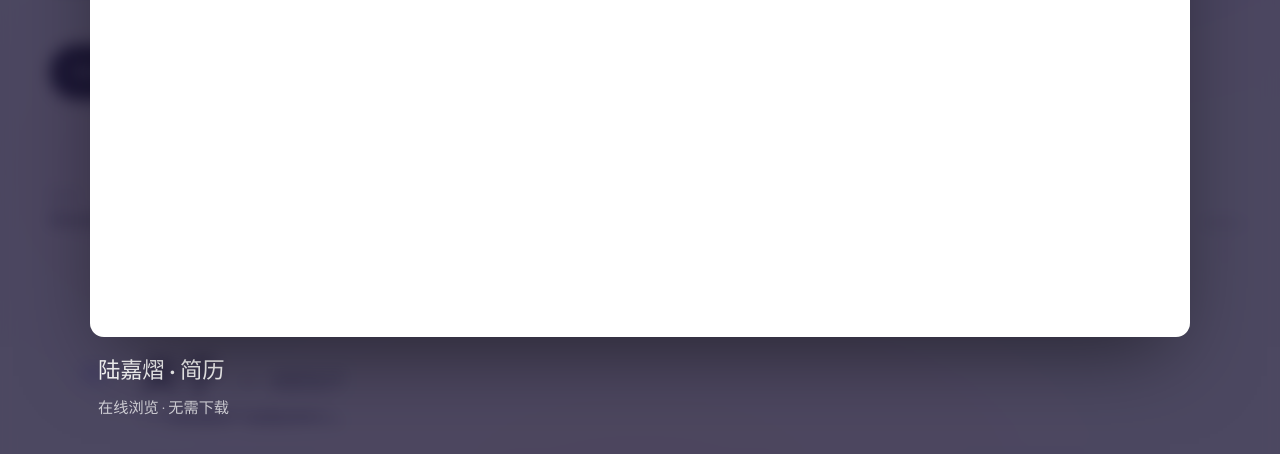
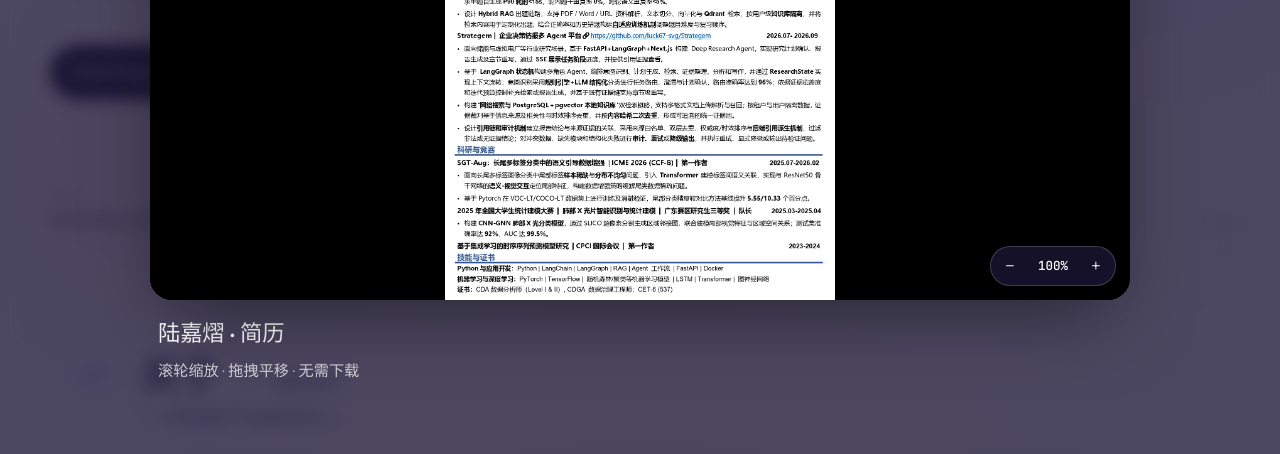
Before and after one commit to luck67-svg/Lykke-website, a plain HTML site: page index.html in a window 1280 px wide. Both pictures are taken after a click on the button "View Resume". Shown: the part 924-1378 px from the top of the page. Drawn offline with Linux system fonts and the light colour scheme.

Commit message:
fix: View Resume now shows the resume image (jpg), not PDF iframe
- Switched data-resume-src from .pdf to .jpg in both index.html and en.html
- Copied user-provided resume jpg to assets/resume-zh.jpg (1241x1755 A4, 1.3MB)
- openLightbox call now auto-detects type from file extension, so .pdf still
  works (PDF iframe path is kept for future English PDF)
- Image mode reuses existing wheel-zoom / drag-pan / double-click controls
- Caption updated to mention the new interactions

```diff
--- a/index.html
+++ b/index.html
@@ -103,7 +103,7 @@
                             <span>View Projects</span>
                             <svg width="14" height="14" viewBox="0 0 24 24" fill="none" stroke="currentColor" stroke-width="2.5" stroke-linecap="round" stroke-linejoin="round" aria-hidden="true"><line x1="5" y1="12" x2="19" y2="12"></line><polyline points="12 5 19 12 12 19"></polyline></svg>
                         </a>
-                        <button type="button" class="btn btn-ghost" data-resume data-resume-src="assets/resume-zh.pdf" data-resume-title="陆嘉熠 · 简历" data-resume-caption="在线浏览 · 无需下载">
+                        <button type="button" class="btn btn-ghost" data-resume data-resume-src="assets/resume-zh.jpg" data-resume-title="陆嘉熠 · 简历" data-resume-caption="滚轮缩放 · 拖拽平移 · 无需下载">
                             <svg width="14" height="14" viewBox="0 0 24 24" fill="none" stroke="currentColor" stroke-width="2" stroke-linecap="round" stroke-linejoin="round" aria-hidden="true">
                                 <path d="M14 2H6a2 2 0 0 0-2 2v16a2 2 0 0 0 2 2h12a2 2 0 0 0 2-2V8z"></path>
                                 <polyline points="14 2 14 8 20 8"></polyline>
--- a/script.js
+++ b/script.js
@@ -384,14 +384,18 @@
         }
     });
 
-    // ---- "View Resume" button → opens PDF in the same lightbox ----
+    // ---- "View Resume" button → opens resume image in the same lightbox ----
+    // Uses image mode (not PDF iframe) so the user can wheel-zoom / pan / double-click
+    // just like the project figures. We auto-detect type from the file extension so
+    // a future English .pdf would still work without code changes.
     document.querySelectorAll('[data-resume]').forEach((btn) => {
         btn.addEventListener('click', () => {
             const src     = btn.getAttribute('data-resume-src');
             const title   = btn.getAttribute('data-resume-title')   || 'Résumé';
             const caption = btn.getAttribute('data-resume-caption') || '';
             if (!src) return;
-            openLightbox('pdf', src, title, caption);
+            const isPdf = /\.pdf(\?|$)/i.test(src);
+            openLightbox(isPdf ? 'pdf' : 'image', src, title, caption);
         });
     });
 })();
```
Also changed, not shown: en.html (+1 -1 lines), assets/resume-zh.jpg (added).
